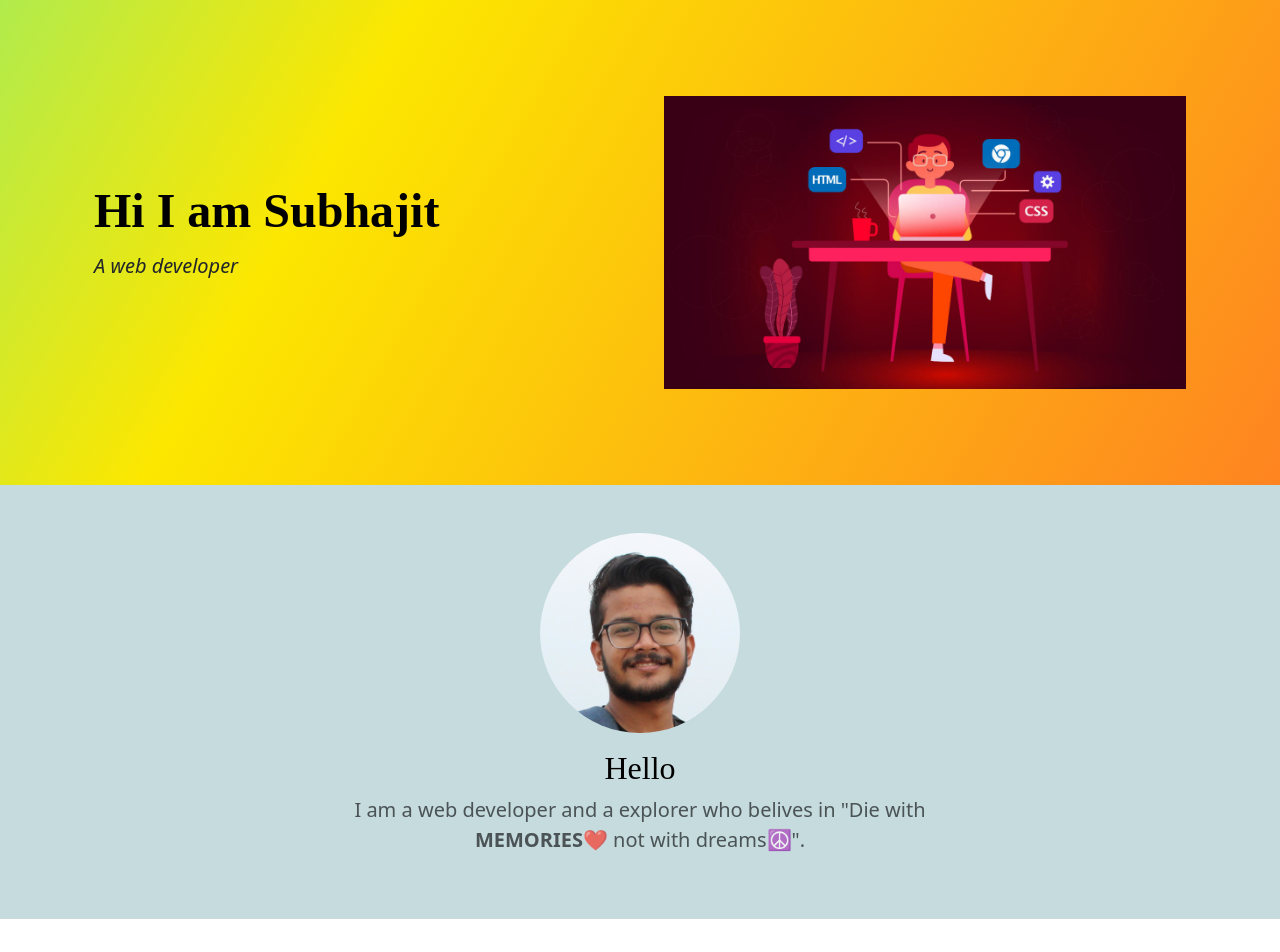
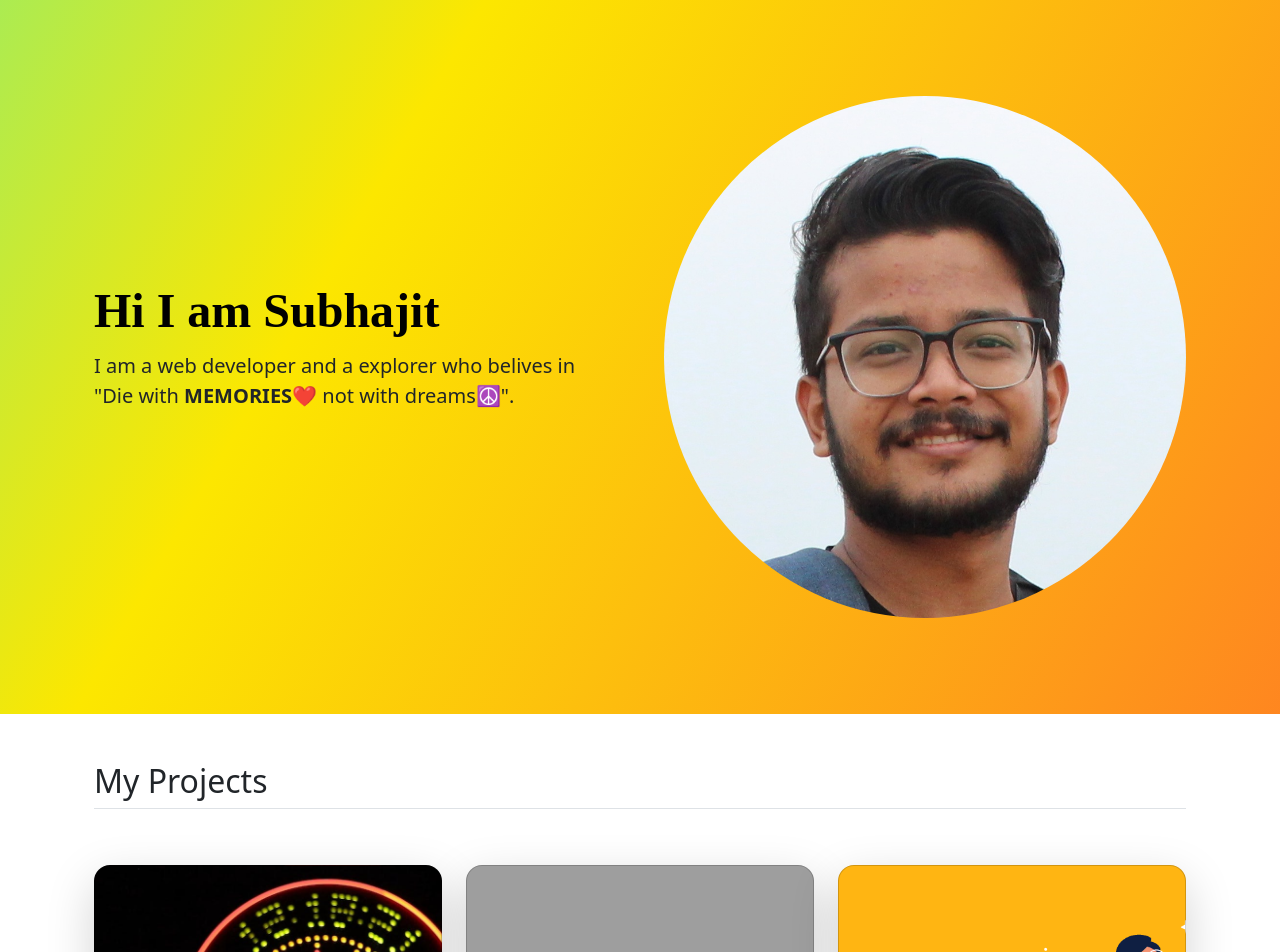
Before and after one commit to Subhajit-13/personal-site, a plain HTML site: page index.html in a window 1280 px wide. Shown: the top 952 px of the page. Drawn offline with nearby package versions, Linux system fonts and the light colour scheme; grey boxes are pictures that could not be loaded.

Commit message:
Update index.html

```diff
--- a/index.html
+++ b/index.html
@@ -13,28 +13,18 @@
         <div class="container col-xxl-8 px-4 py-5">
             <div class="row flex-lg-row-reverse align-items-center g-5 py-5">
               <div class="col-10 col-sm-8 col-lg-6">
-                <img src="./background.jpg" class="d-block mx-lg-auto img-fluid" alt="background" height="200" loading="lazy">
+                <img src="./profile.jpeg" class="profile-image d-block mx-lg-auto img-fluid" alt="background" height="200" loading="lazy">
               </div>
               <div class="col-lg-6">
                 <h1 class="display-5 fw-bold text-body-emphasis lh-1 mb-3">Hi I am Subhajit</h1>
-                <p class="lead" style="font-style:italic">A web developer</p>
+                <p class="lead" > I am a web developer and a explorer who belives in "Die with <span style="font-weight:bold;">MEMORIES❤️</span> not with dreams☮️".
+                </p>
               </div>
             </div>
           </div>
     </section>
 
-    <!--intro-->
-    <section class="intro">
-        <div class="container">
-            <div class="p-5 text-center rounded-3">
-              <img src="./profile.jpeg" class="profile-image mb-3" />
-              <h2 class="text-body-emphasis" >Hello</h2>
-              <p class="col-lg-8 mx-auto fs-5 text-muted">
-                I am a web developer and a explorer who belives in "Die with <span style="font-weight:bold;">MEMORIES❤️</span> not with dreams☮️".
-              </p>
-            </div>
-          </div>
-    </section>
+
 
     <!--projects-->
     <div class="container px-4 py-5" id="custom-cards">
```
